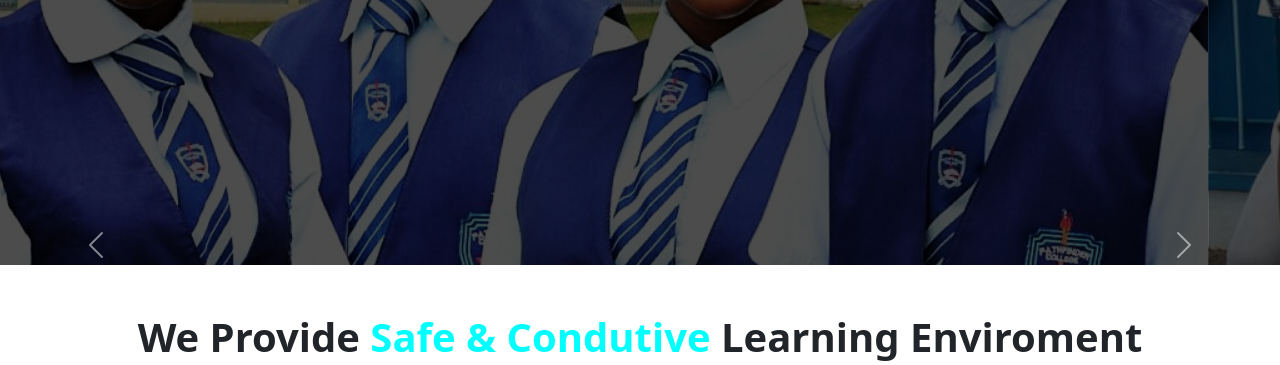
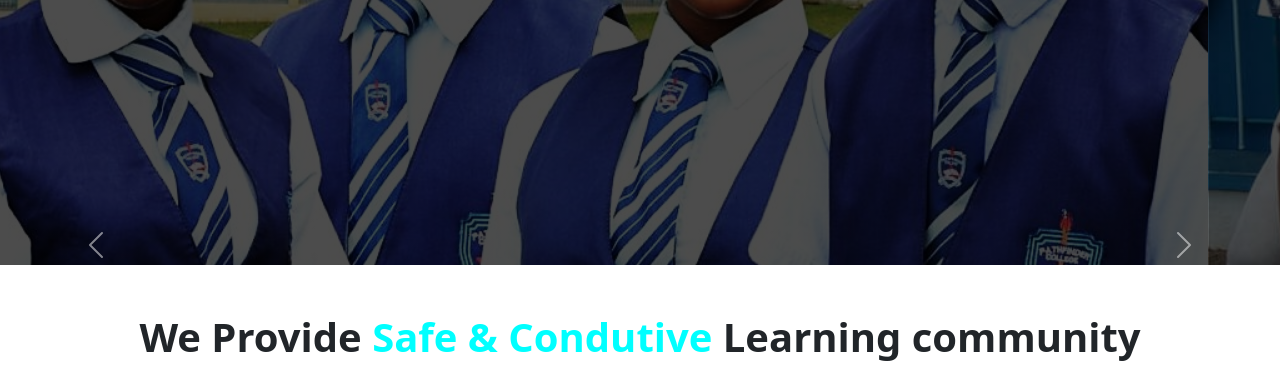
Before and after one commit to babatunde2020/pathfinder, a plain HTML site: page index.html in a window 1280 px wide. Shown: the part 587-952 px from the top of the page. Drawn offline with Linux system fonts and the light colour scheme.

Commit message:
chages head

```diff
--- a/index.html
+++ b/index.html
@@ -138,7 +138,7 @@
                 </div>
             </div>
             <div class="container mt-5 con-a">
-                <h1 class="display-6 con-a-txt">We Provide <span class="slider-txt">Safe & Condutive</span> Learning Enviroment</h1>
+                <h1 class="display-6 con-a-txt">We Provide <span class="slider-txt">Safe & Condutive</span> Learning community</h1>
                 <div class="line1"></div>
                 <div class="line2 mt-1"></div>
                 <p class="hb mt-3">We provide a conducive learning environment and finally maintaining a positive classroom climate and culture</p>
```
